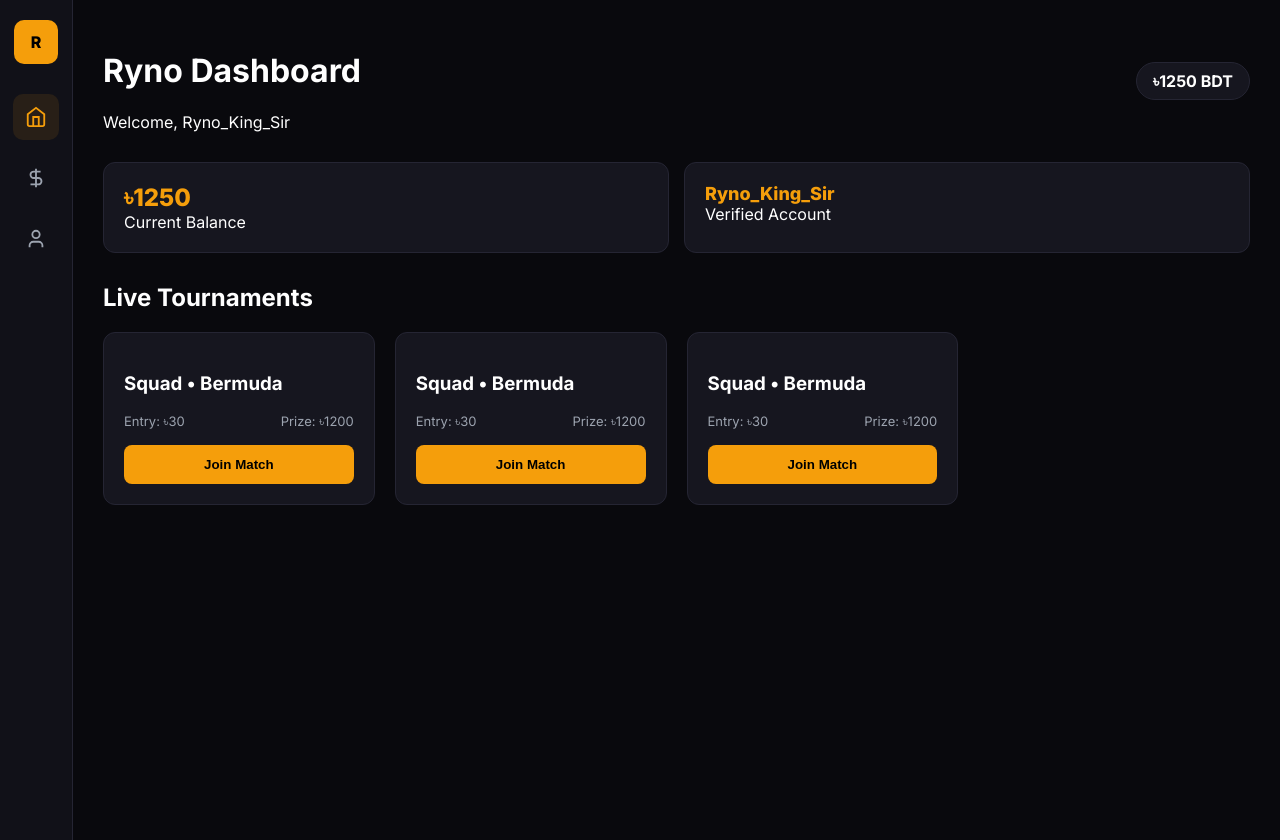
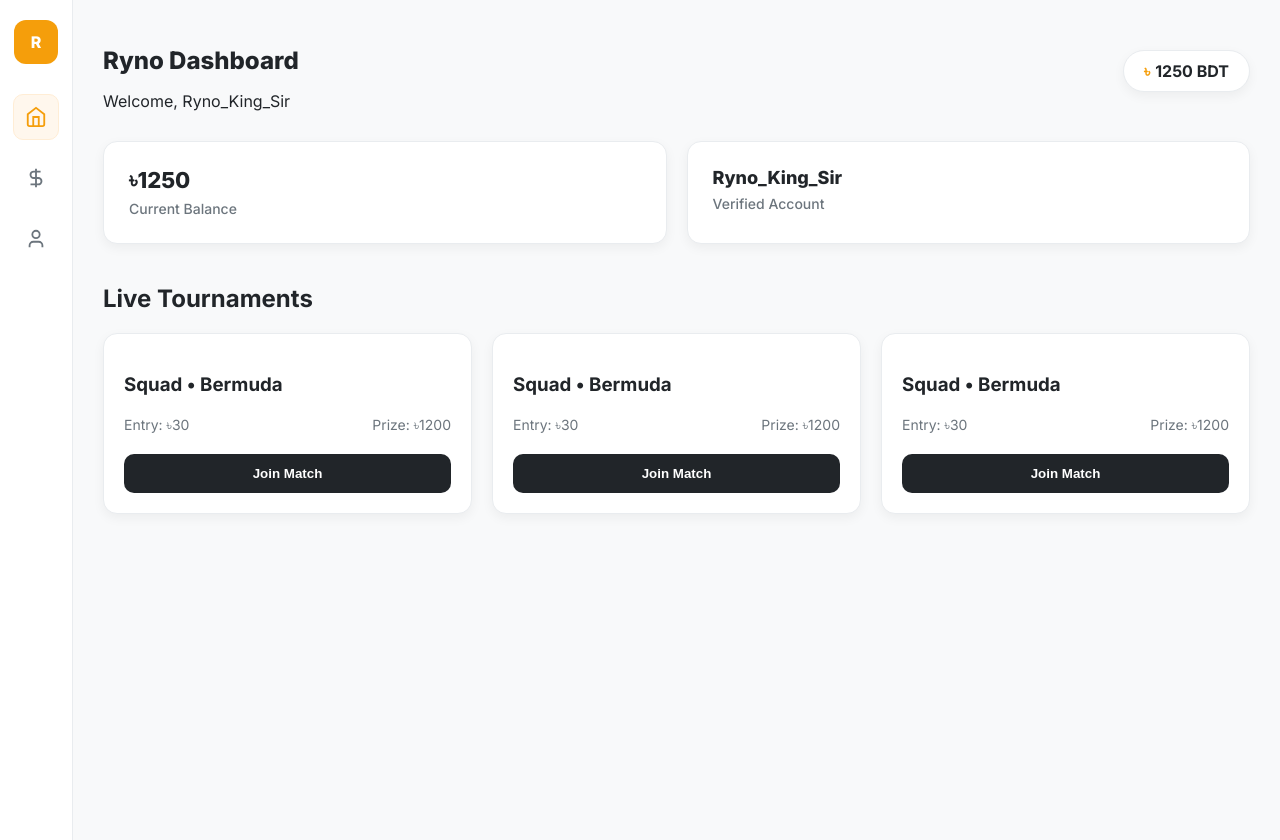
Before and after one commit to raihanbhaii/Ryno, a React (Vite) app: page / in a window 1280 px wide. Built offline with nearby package versions, Linux system fonts and the light colour scheme.

Commit message:
Update main.css

```diff
--- a/src/main.css
+++ b/src/main.css
@@ -1,12 +1,14 @@
 :root {
-  --bg: #09090d;
-  --surface: #111118;
-  --card: #16161f;
-  --border: #252533;
-  --text: #ffffff;
-  --text-sec: #9ca3af;
+  --bg: #f8f9fa;
+  --surface: #ffffff;
+  --card: #ffffff;
+  --border: #e9ecef;
+  --text: #212529;
+  --text-sec: #6c757d;
   --accent: #f59e0b;
-  --radius: 12px;
+  --accent-dark: #d97706;
+  --radius: 14px;
+  --shadow: 0 4px 12px rgba(0,0,0,0.05);
 }
 
 #root { width: 100%; min-height: 100vh; display: flex; }
@@ -14,6 +16,7 @@ body { margin: 0; background: var(--bg); font-family: 'Inter', sans-serif; color
 
 .app { display: flex; width: 100%; }
 
+/* Sidebar */
 .sidebar {
   width: 72px; height: 100vh; background: var(--surface);
   border-right: 1px solid var(--border); display: flex;
@@ -23,8 +26,8 @@ body { margin: 0; background: var(--bg); font-family: 'Inter', sans-serif; color
 
 .logo {
   width: 44px; height: 44px; background: var(--accent);
-  border-radius: 10px; display: grid; place-items: center;
-  font-weight: 800; color: #000; margin-bottom: 30px; cursor: pointer;
+  border-radius: 12px; display: grid; place-items: center;
+  font-weight: 800; color: #fff; margin-bottom: 30px; cursor: pointer;
 }
 
 .nav-menu { display: flex; flex-direction: column; gap: 15px; }
@@ -33,21 +36,51 @@ body { margin: 0; background: var(--bg); font-family: 'Inter', sans-serif; color
   color: var(--text-sec); border-radius: 10px; cursor: pointer;
   display: grid; place-items: center; transition: 0.2s;
 }
-.nav-btn.active { background: rgba(245,158,11,0.1); color: var(--accent); }
+.nav-btn.active { background: #fff7ed; color: var(--accent); border: 1px solid #ffedd5; }
 
-.main { flex: 1; padding: 30px; }
+/* Main Content */
+.main { flex: 1; padding: 30px; max-width: 1200px; margin: 0 auto; }
 .header { display: flex; justify-content: space-between; align-items: center; margin-bottom: 30px; }
-.balance-pill { background: var(--card); padding: 8px 16px; border-radius: 20px; border: 1px solid var(--border); font-weight: bold; }
+.header h1 { font-size: 24px; font-weight: 800; }
 
-.stats-grid { display: grid; grid-template-columns: repeat(auto-fit, minmax(200px, 1fr)); gap: 15px; margin-bottom: 30px; }
-.stat-card { background: var(--card); padding: 20px; border-radius: var(--radius); border: 1px solid var(--border); }
-.stat-value { font-size: 24px; font-weight: 800; display: block; color: var(--accent); }
+.balance-pill {
+  background: var(--surface); padding: 10px 20px; border-radius: 30px;
+  border: 1px solid var(--border); font-weight: 700; box-shadow: var(--shadow);
+}
+.currency { color: var(--accent); margin-right: 5px; }
 
-.tournaments-grid { display: grid; grid-template-columns: repeat(auto-fill, minmax(260px, 1fr)); gap: 20px; }
-.tournament-card { background: var(--card); padding: 20px; border-radius: var(--radius); border: 1px solid var(--border); }
-.meta-row { display: flex; justify-content: space-between; margin: 15px 0; font-size: 13px; color: var(--text-sec); }
-.join-btn { width: 100%; padding: 12px; background: var(--accent); border: none; border-radius: 8px; font-weight: bold; cursor: pointer; }
+/* Dashboard Cards */
+.stats-grid { display: grid; grid-template-columns: repeat(auto-fit, minmax(240px, 1fr)); gap: 20px; margin-bottom: 40px; }
+.stat-card { background: var(--surface); padding: 25px; border-radius: var(--radius); border: 1px solid var(--border); box-shadow: var(--shadow); }
+.stat-value { font-size: 22px; font-weight: 800; display: block; color: var(--text); margin-bottom: 5px; }
+.stat-label { color: var(--text-sec); font-size: 14px; font-weight: 500; }
 
-.form-card { background: var(--card); padding: 30px; border-radius: var(--radius); border: 1px solid var(--border); max-width: 450px; }
-.fade-in { animation: fadeIn 0.3s ease; }
-@keyframes fadeIn { from { opacity: 0; } to { opacity: 1; } }
+/* Tournaments */
+.tournaments-grid { display: grid; grid-template-columns: repeat(auto-fill, minmax(280px, 1fr)); gap: 20px; }
+.tournament-card { background: var(--surface); padding: 20px; border-radius: var(--radius); border: 1px solid var(--border); box-shadow: var(--shadow); }
+.meta-row { display: flex; justify-content: space-between; margin: 20px 0; font-size: 14px; color: var(--text-sec); }
+.meta-row strong { color: var(--text); }
+
+.join-btn {
+  width: 100%; padding: 12px; background: var(--text); color: #fff;
+  border: none; border-radius: 10px; font-weight: 700; cursor: pointer; transition: 0.2s;
+}
+.join-btn:hover { background: #000; }
+
+/* Forms */
+.form-card { background: var(--surface); padding: 30px; border-radius: var(--radius); border: 1px solid var(--border); box-shadow: var(--shadow); max-width: 500px; }
+.subtitle { color: var(--text-sec); font-size: 13px; margin-bottom: 15px; }
+.input-field {
+  width: 100%; padding: 14px; background: #f1f3f5; border: 1px solid var(--border);
+  border-radius: 10px; margin-bottom: 15px; outline: none; font-size: 15px;
+}
+.input-field:focus { border-color: var(--accent); background: #fff; }
+
+.primary-btn { width: 100%; padding: 14px; border: none; border-radius: 10px; font-weight: 700; cursor: pointer; transition: 0.2s; }
+.primary-btn.deposit { background: var(--accent); color: #fff; }
+.primary-btn.withdraw { background: #212529; color: #fff; }
+
+.profile-info p { margin: 10px 0; font-size: 16px; }
+
+.fade-in { animation: fadeIn 0.4s ease; }
+@keyframes fadeIn { from { opacity: 0; transform: translateY(5px); } to { opacity: 1; transform: translateY(0); } }
```
